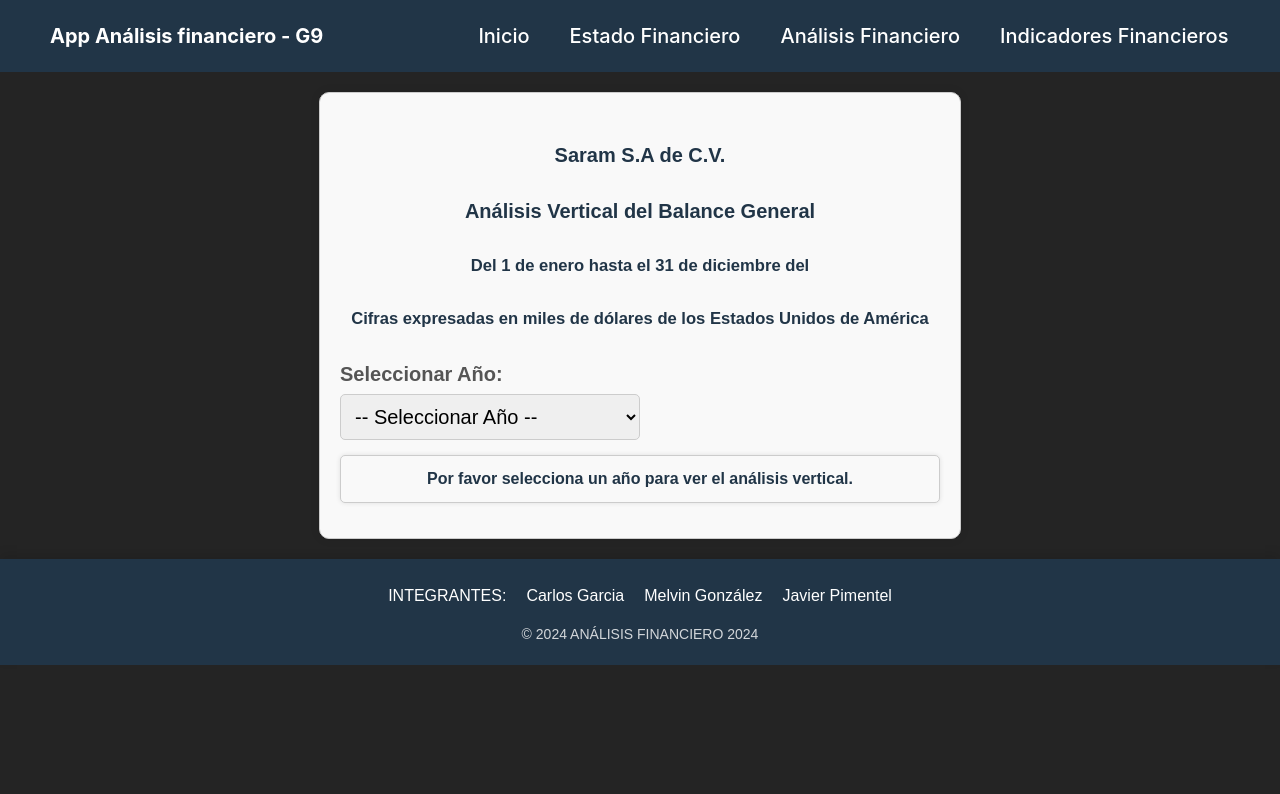
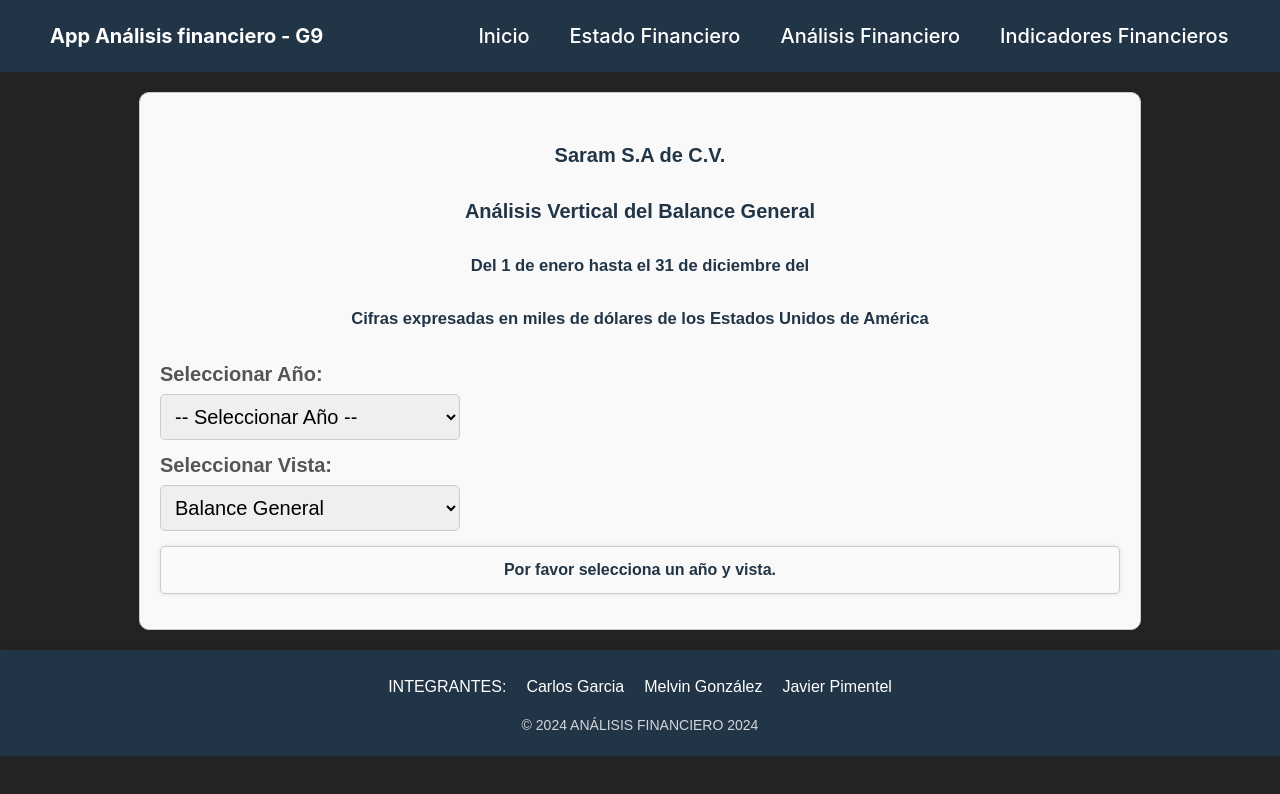
Before and after one commit to melagora/app-ANF135-2024, a React (Vite) app: page /analisis-vertical in a window 1280 px wide. Shown: the top 794 px of the page. Built offline with nearby package versions, Linux system fonts and the light colour scheme.

Commit message:
estado vertical

```diff
--- a/src/assets/components/AnalisisVertical.jsx
+++ b/src/assets/components/AnalisisVertical.jsx
@@ -1,19 +1,30 @@
 import React, { useState } from "react";
-import '../css/IndicadoresFinancieros.css'; // Asegúrate de importar el CSS
+import '../css/Estado.css'; // Asegúrate de importar el mismo CSS
 
-function AnalisisVertical() {
+function AnalisisFinanciero() {
   const [añoSeleccionado, setAñoSeleccionado] = useState('');
   const [balanceData, setBalanceData] = useState(null);
+  const [estadoData, setEstadoData] = useState(null);
+  const [vista, setVista] = useState('balance'); // Por defecto, muestra el balance
 
   const handleAñoChange = (e) => {
     const año = e.target.value;
     setAñoSeleccionado(año);
 
+    // Cargar datos del balance general
     const balances = JSON.parse(localStorage.getItem('balances'));
     if (balances && balances[año]) {
       setBalanceData(balances[año]);
     } else {
       setBalanceData(null);
+    }
+
+    // Cargar datos del estado de resultados
+    const estados = JSON.parse(localStorage.getItem('estados'));
+    if (estados && estados[año]) {
+      setEstadoData(estados[año]);
+    } else {
+      setEstadoData(null);
     }
   };
 
@@ -30,7 +41,7 @@ function AnalisisVertical() {
     <div className="estado-container">
       <div className="centrar">
         <h4>Saram S.A de C.V.</h4>
-        <h4>Análisis Vertical del Balance General</h4>
+        <h4>{vista === 'balance' ? "Análisis Vertical del Balance General" : "Estado de Resultado"}</h4>
         <h5>Del 1 de enero hasta el 31 de diciembre del {añoSeleccionado}</h5>
         <h5>Cifras expresadas en miles de dólares de los Estados Unidos de América</h5>
       </div>
@@ -45,10 +56,18 @@ function AnalisisVertical() {
           <option value="2020">2020</option>
           <option value="2019">2019</option>
         </select>
+
+        <label>Seleccionar Vista:</label>
+        <select onChange={(e) => setVista(e.target.value)} value={vista}>
+          <option value="">-- Seleccionar Opcion --</option>
+          <option value="balance">Balance General</option>
+          <option value="estado">Estado de Resultado</option>
+        </select>
       </div>
 
-      {balanceData ? (
+      {vista === 'balance' && balanceData ? (
         <div>
+          {/* Aquí va el contenido del balance general */}
           <h4>ACTIVOS</h4>
           <h5>ACTIVO CORRIENTE</h5>
           <ul>
@@ -98,16 +117,48 @@ function AnalisisVertical() {
             <li>Reservas: {formatearNumero(balanceData.reservas)} ({calcularPorcentaje(balanceData.reservas, balanceData.totalPatrimonio)})</li>
             <li>Resultados Acumulados: {formatearNumero(balanceData.resultadosAcumulados)} ({calcularPorcentaje(balanceData.resultadosAcumulados, balanceData.totalPatrimonio)})</li>
             <li>Resultados del Ejercicio: {formatearNumero(balanceData.resultadosEjercicio)} ({calcularPorcentaje(balanceData.resultadosEjercicio, balanceData.totalPatrimonio)})</li>
-            <li>Ajustes y Efectos por Valuación y Cambio de Valor: {formatearNumero(balanceData.ajustesEfectosValuacion)} ({calcularPorcentaje(balanceData.ajustesEfectosValuacion, balanceData.totalPatrimonio)})</li>
-          </ul>
+            <li>Ajustes y Efectos por Valuación y Cambio de Valor: {formatearNumero(balanceData.ajustesEfectosValuacion)} ({calcularPorcentaje(balanceData.ajustesEfectosValuacion, balanceData.totalPatrimonio)})</li>          </ul>
           <h5>TOTAL PATRIMONIO: {formatearNumero(balanceData.totalPatrimonio)}</h5>
 
-          <h5>TOTAL PASIVO Y PATRIMONIO: {formatearNumero(balanceData.totalPasivosPatrimonio)}</h5>
+          <h4>TOTAL PASIVO + PATRIMONIO: {formatearNumero(balanceData.totalPasivos + balanceData.totalPatrimonio)}</h4>
+        </div>
+      ) : vista === 'estado' && estadoData ? (
+        <div>
+          {/* Aquí va el contenido del estado de resultados */}
+          <h4>INGRESOS</h4>
+          <ul>
+            <li>Ventas: {formatearNumero(estadoData.ventas)} ({calcularPorcentaje(estadoData.ventas, estadoData.ventas)})</li>
+            <li>Costo de Venta: {formatearNumero(estadoData.costoVenta)} ({calcularPorcentaje(estadoData.costoVenta, estadoData.ventas)})</li>
+            <li>Utilidad Bruta: {formatearNumero(estadoData.utilidadBruta)} ({calcularPorcentaje(estadoData.utilidadBruta, estadoData.ventas)})</li>
+          </ul>
+          <h4>GASTOS DE OPERACIÓN</h4>
+          <ul>
+            <li>Administración: {formatearNumero(estadoData.administracion)} ({calcularPorcentaje(estadoData.administracion, estadoData.ventas)})</li>
+            <li>Gerencia Financiera: {formatearNumero(estadoData.gerenciaFinanciera)} ({calcularPorcentaje(estadoData.gerenciaFinanciera, estadoData.ventas)})</li>
+            <li>Auditoría Interna: {formatearNumero(estadoData.auditoriaInterna)} ({calcularPorcentaje(estadoData.auditoriaInterna, estadoData.ventas)})</li>
+            <li>Gerencia Ventas y Mercadeo: {formatearNumero(estadoData.gerenciaVentasMercadeo)} ({calcularPorcentaje(estadoData.gerenciaVentasMercadeo, estadoData.ventas)})</li>
+            <li>División Avícola: {formatearNumero(estadoData.divisionAvicola)} ({calcularPorcentaje(estadoData.divisionAvicola, estadoData.ventas)})</li>
+            <li>Dirección: {formatearNumero(estadoData.direccion)} ({calcularPorcentaje(estadoData.direccion, estadoData.ventas)})</li>
+            <li>Cadena de Suministros: {formatearNumero(estadoData.cadenaSuministros)} ({calcularPorcentaje(estadoData.cadenaSuministros, estadoData.ventas)})</li>
+          </ul>
+          <h4>UTILIDAD DE OPERACIÓN: {formatearNumero(estadoData.utilidadOperacion)} ({calcularPorcentaje(estadoData.utilidadOperacion, estadoData.ventas)})</h4>
+          <h4>GASTOS NO OPERACIONALES</h4>
+          <ul>
+            <li>Gastos Financieros: {formatearNumero(estadoData.gastosFinancieros)} ({calcularPorcentaje(estadoData.gastosFinancieros, estadoData.ventas)})</li>
+            <li>Otros Gastos: {formatearNumero(estadoData.otrosGastosNoOperacionales)} ({calcularPorcentaje(estadoData.otrosGastosNoOperacionales, estadoData.ventas)})</li>
+          </ul>
+          <h5>Utilidad Antes de Impuestos y Reserva: {formatearNumero(estadoData.utilidadAntesImpuestosReserva)} ({calcularPorcentaje(estadoData.utilidadAntesImpuestosReserva, estadoData.ventas)})</h5>
+          <h5>Reserva Legal: {formatearNumero(estadoData.reservaLegal)} ({calcularPorcentaje(estadoData.reservaLegal, estadoData.ventas)})</h5>
+          <h4>UTILIDAD ANTES DE IMPUESTO: {formatearNumero(estadoData.utilidadAntesImpuesto)} ({calcularPorcentaje(estadoData.utilidadAntesImpuesto, estadoData.ventas)})</h4>
+          <h4>IMPUESTO SOBRE LA RENTA: {formatearNumero(estadoData.impuestoRenta)} ({calcularPorcentaje(estadoData.impuestoRenta, estadoData.ventas)})</h4>
+          <h4>CESC grandes contribuyentes: {formatearNumero(estadoData.cescGrandesContribuyentes)} ({calcularPorcentaje(estadoData.cescGrandesContribuyentes, estadoData.ventas)})</h4>
+          <h4>UTILIDAD DISTRIBUIBLE: {formatearNumero(estadoData.utilidadDistribuible)} ({calcularPorcentaje(estadoData.utilidadDistribuible, estadoData.ventas)})</h4>
         </div>
       ) : (
-        <p>Por favor selecciona un año para ver el análisis vertical.</p>
+        <p>Por favor selecciona un año y vista.</p>
       )}
     </div>
   );
 }
-export default AnalisisVertical;
+
+export default AnalisisFinanciero;
--- a/src/assets/css/Agregar.css
+++ b/src/assets/css/Agregar.css
@@ -1,6 +1,6 @@
 /* Estilos generales para el contenedor del formulario */
 .agregar-container {
-    max-width: 600px;
+    max-width: 75%;
     margin: 20px auto;
     padding: 20px;
     border: 1px solid #ccc;
--- a/src/assets/css/Estado.css
+++ b/src/assets/css/Estado.css
@@ -1,6 +1,6 @@
 /* Estilos generales para el contenedor del balance general */
 .estado-container {
-    max-width: 600px;
+    max-width: 75%;
     margin: 20px auto;
     padding: 20px;
     border: 1px solid #ccc;
```
